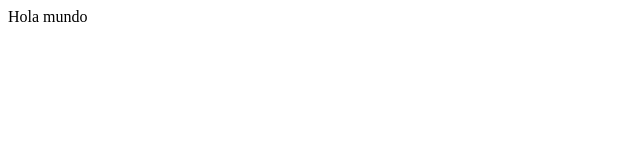
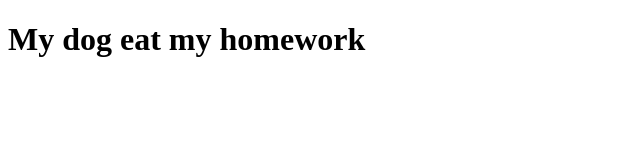
Before and after one commit to scentmay/Generador-de-excusas, a plain HTML site: page index.html in a window 1280 px wide. Shown: the whole page, without its empty margins (0-640 px from the left). Drawn offline with Linux system fonts and the light colour scheme.

Commit message:
Segundo commit

```diff
--- /dev/null
+++ b/app.js
@@ -0,0 +1,13 @@
+ //Cuando carga la página iniciamos la siguiente función automáticamente
+
+ window.onload = () => {
+    let randomNumber = Math.random() *10;
+    document.querySelector("#excuse").innerHTML = generateExcuse();
+    console.log("Hola! " + randomNumber);
+ };
+
+ let generateExcuse = () => {
+
+
+    return "My dog eat my homework";
+ }
--- a/index.html
+++ b/index.html
@@ -1 +1,15 @@
-Hola mundo
+<!DOCTYPE html>
+<html>
+<head>
+    <meta charset='utf-8'>
+    <meta http-equiv='X-UA-Compatible' content='IE=edge'>
+    <title>Generador de excusas</title>
+    <meta name='viewport' content='width=device-width, initial-scale=1'>
+    <link rel='stylesheet' type='text/css' media='screen' href='style.css'>
+    <script src='app.js'></script>
+</head>
+<body>
+    <h1 id="excuse">ESTA ES UNA EXCUSA</h1>
+
+</body>
+</html>
```
Also changed, not shown: style.css (added).
